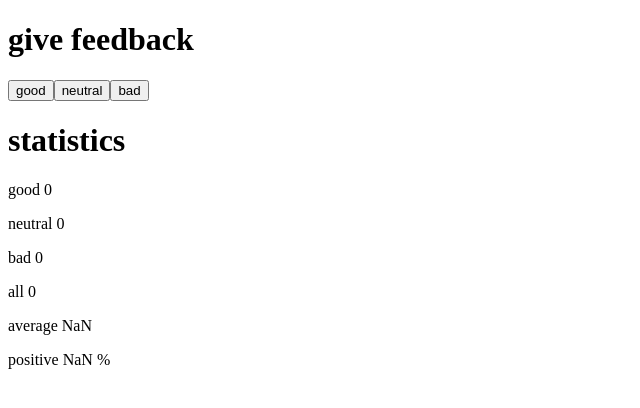
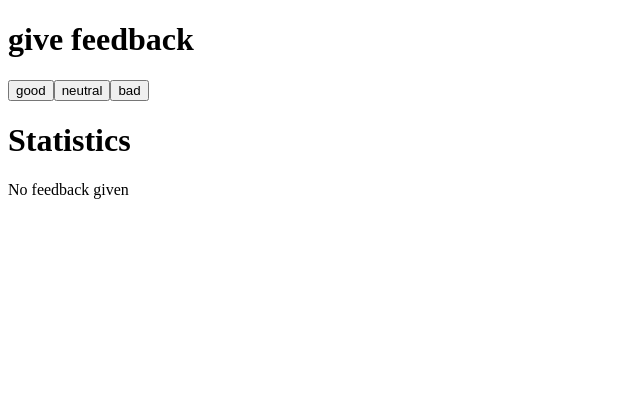
Before and after one commit to mohanavamsi20/Full_Stack_Open_2021, a React (Create React App) app in the folder unicafe/: page / in a window 1280 px wide. Shown: the top 408 px of the page, without its empty margins (0-640 px from the left). Built offline with nearby package versions, Linux system fonts and the light colour scheme.

Commit message:
1.9 completed

```diff
--- a/unicafe/src/App.js
+++ b/unicafe/src/App.js
@@ -36,6 +36,21 @@ const App = () => {
   const setTobad= newBad => {
     setBad(newBad)
   }
+  const total = good + neutral + bad;
+  if(total === 0){
+    return (
+      <div>
+        <h1>give feedback</h1>
+        <Button handleClick={() => setTogood(good + 1)} text="good" />
+        <Button handleClick={() => setToneutral(neutral + 1)} text="neutral" />
+        <Button handleClick={() => setTobad(bad + 1)} text="bad" />
+
+        <h1>Statistics</h1>
+        <p>No feedback given</p>
+      </div>
+    )
+  }
+  else{
     return (
       <div>
         <h1>give feedback</h1>
@@ -48,5 +63,6 @@ const App = () => {
       </div>
     )
   }
+}
 
 export default App
```
Lines whose indentation alone changed are shown as unchanged.
